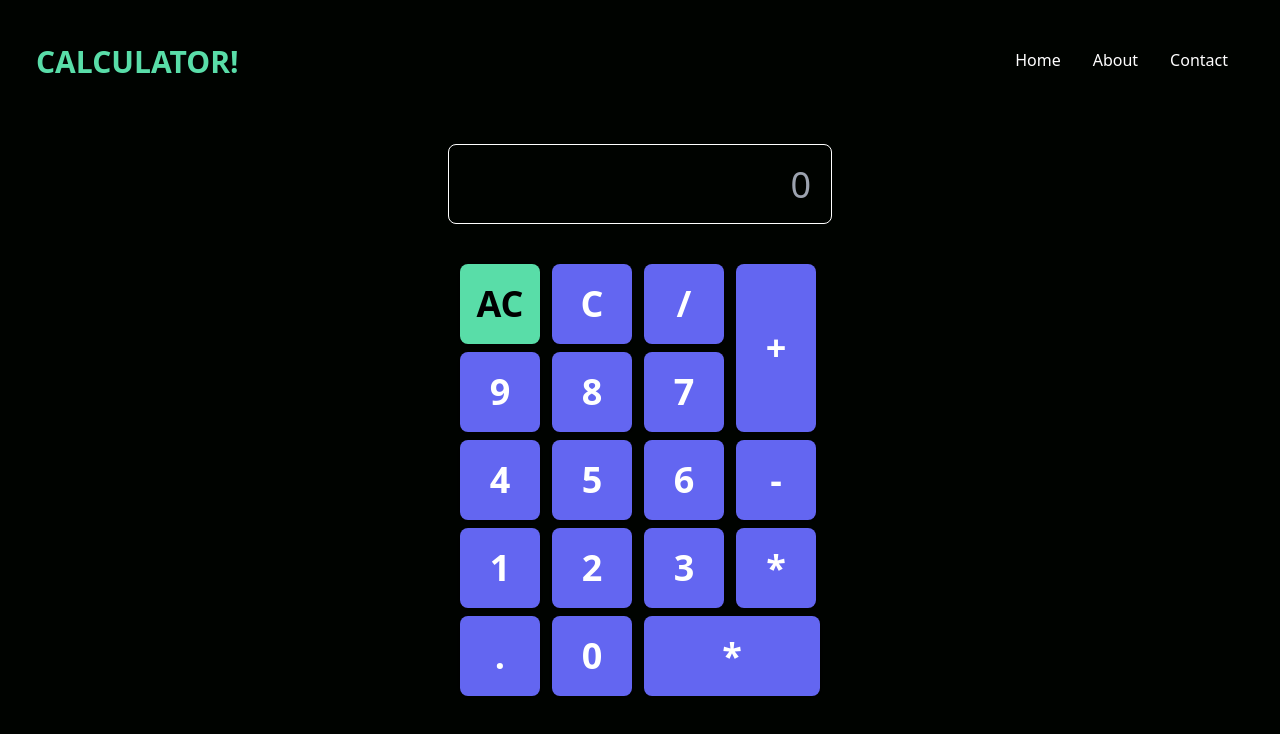
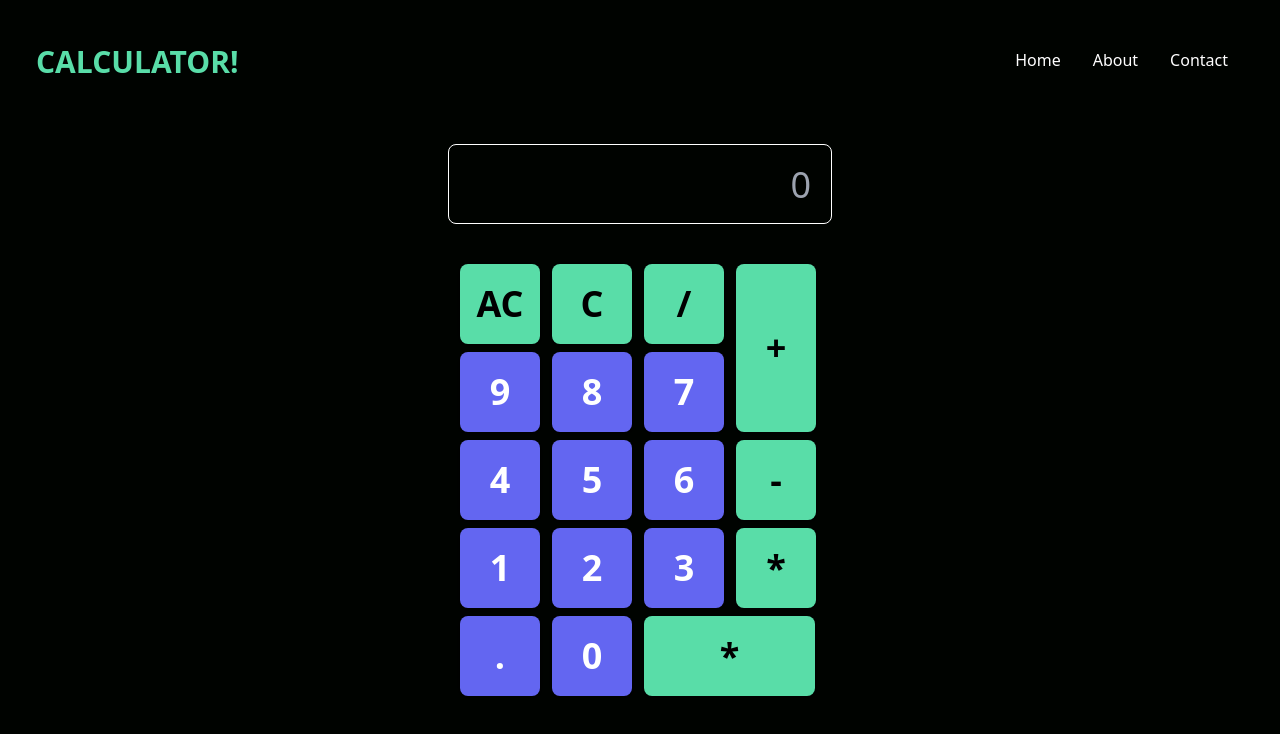
Before and after one commit to hassamarifdev/calculator, a React (Create React App) app: page / in a window 1280 px wide. Shown: the top 734 px of the page. Built offline with nearby package versions, Linux system fonts and the light colour scheme.

Commit message:
updates pushed

```diff
--- a/src/components/Calculator.jsx
+++ b/src/components/Calculator.jsx
@@ -1,18 +1,32 @@
-import React from "react";
+import React, {useState} from "react";
 
 export default function Calculator() {
+
+
+  const [number, newNumber] = useState('')
+
+  // Handle click
+  const handleClick=()=>{
+    setNumber(number.concat(e.target.value))
+  }
+
+
   return (
     <React.Fragment>
       <sectioin>
         <div className="bg-[#000300] h-screen w-96 mx-auto  overflow-hidden mt-10">
           <div className="w-full h-20">
-          <input type="text" placeholder="0" className="w-full h-full border rounded-lg border-white bg-[#000300] text-4xl text-right pr-5"/>
+          <input
+          type="text"
+          placeholder="0"
+          value= {number}
+          className="w-full h-full border rounded-lg border-white bg-[#000300] text-4xl text-right pr-5"/>
           </div>
           <div className="grid grid-cols-4 gap-2 mt-10 mx-3">
-            <button className="text-gray w-20 h-20 bg-[#59dda8] rounded-lg font-bold text-4xl flex justify-center items-center shadow">AC</button>
-            <button className="text-white w-20 h-20 bg-indigo-500 rounded-lg font-bold text-4xl flex justify-center items-center shadow">C</button>
-            <button className="text-white w-20 h-20 bg-indigo-500 rounded-lg font-bold text-4xl flex justify-center items-center shadow">/</button>
-            <button className="text-white w-20 h-42 bg-indigo-500 rounded-lg font-bold text-4xl flex justify-center items-center shadow row-span-2">+</button>
+            <button onClick={handleClick} className="text-gray w-20 h-20 bg-[#59dda8] rounded-lg font-bold text-4xl flex justify-center items-center shadow">AC</button>
+            <button className="text-gray w-20 h-20 bg-[#59dda8] rounded-lg font-bold text-4xl flex justify-center items-center shadow">C</button>
+            <button className="text-gray w-20 h-20 bg-[#59dda8] rounded-lg font-bold text-4xl flex justify-center items-center shadow">/</button>
+            <button className="text-gray w-20 h-42 bg-[#59dda8] rounded-lg font-bold text-4xl flex justify-center items-center shadow row-span-2">+</button>
 
             <button className="text-white w-20 h-20 bg-indigo-500 rounded-lg font-bold text-4xl flex justify-center items-center shadow">9</button>
             <button className="text-white w-20 h-20 bg-indigo-500 rounded-lg font-bold text-4xl flex justify-center items-center shadow">8</button>
@@ -21,16 +35,16 @@ export default function Calculator() {
             <button className="text-white w-20 h-20 bg-indigo-500 rounded-lg font-bold text-4xl flex justify-center items-center shadow">4</button>
             <button className="text-white w-20 h-20 bg-indigo-500 rounded-lg font-bold text-4xl flex justify-center items-center shadow">5</button>
             <button className="text-white w-20 h-20 bg-indigo-500 rounded-lg font-bold text-4xl flex justify-center items-center shadow">6</button>
-            <button className="text-white w-20 h-20 bg-indigo-500 rounded-lg font-bold text-4xl flex justify-center items-center shadow">-</button>
+            <button className="text-gray w-20 h-20 bg-[#59dda8] rounded-lg font-bold text-4xl flex justify-center items-center shadow">-</button>
 
             <button className="text-white w-20 h-20 bg-indigo-500 rounded-lg font-bold text-4xl flex justify-center items-center shadow">1</button>
             <button className="text-white w-20 h-20 bg-indigo-500 rounded-lg font-bold text-4xl flex justify-center items-center shadow">2</button>
             <button className="text-white w-20 h-20 bg-indigo-500 rounded-lg font-bold text-4xl flex justify-center items-center shadow">3</button>
-            <button className="text-white w-20 h-20 bg-indigo-500 rounded-lg font-bold text-4xl flex justify-center items-center shadow">*</button>
+            <button className="text-gray w-20 h-20 bg-[#59dda8] rounded-lg font-bold text-4xl flex justify-center items-center shadow">*</button>
 
             <button className="text-white w-20 h-20 bg-indigo-500 rounded-lg font-bold text-4xl flex justify-center items-center shadow">.</button>
             <button className="text-white w-20 h-20 bg-indigo-500 rounded-lg font-bold text-4xl flex justify-center items-center shadow">0</button>
-            <button className="text-white w-44 h-20 bg-indigo-500 rounded-lg font-bold text-4xl flex justify-center items-center shadow col-span-2">*</button>
+            <button className="text-gray w-[171px] h-20 bg-[#59dda8] rounded-lg font-bold text-4xl flex justify-center items-center shadow col-span-2">*</button>
           </div>
         </div>
       </sectioin>
```
